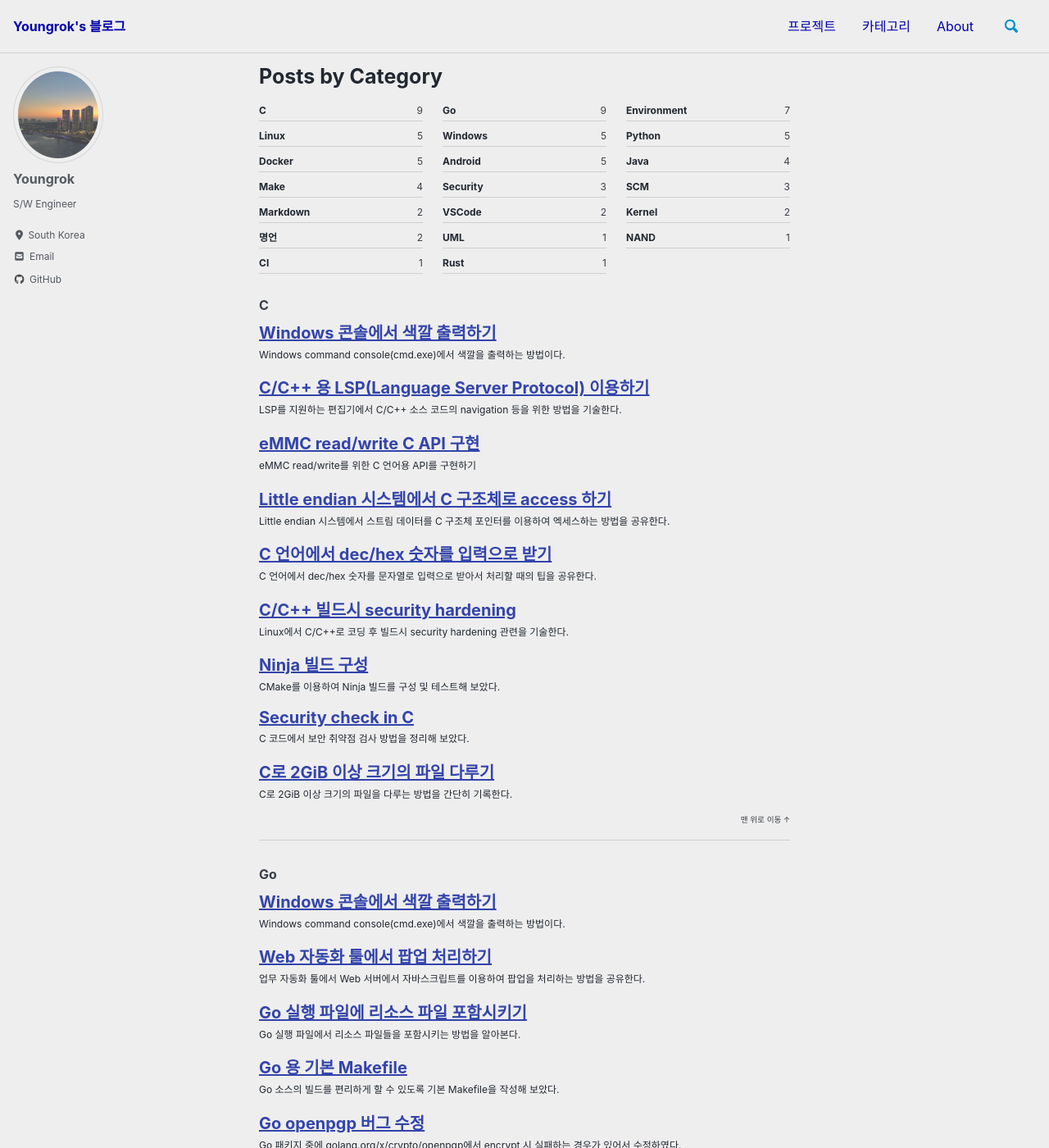
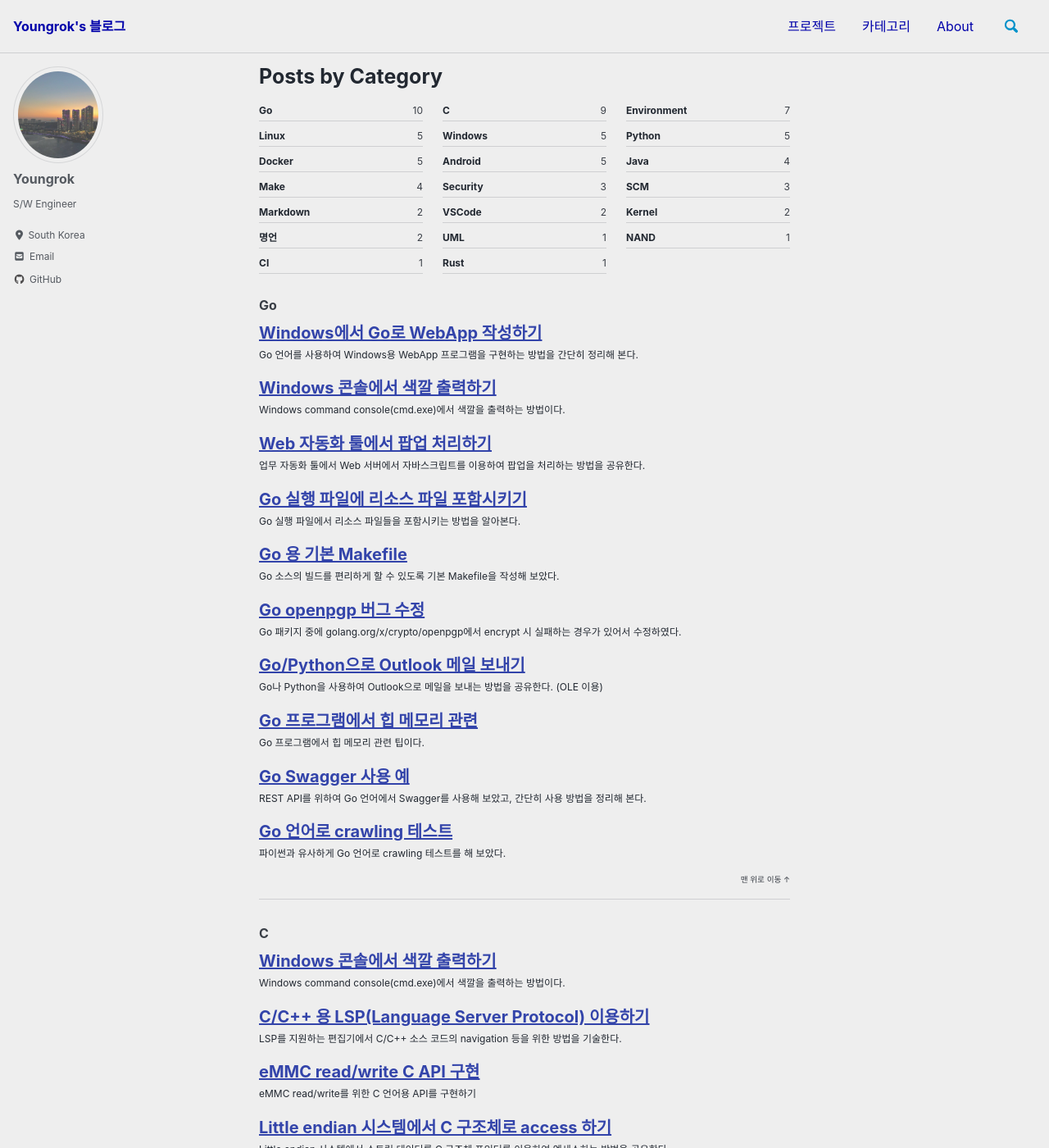
Before and after one commit to yrpark99/yrpark99.github.io, a Jekyll site: the page built from _pages/category-archive.md, in a window 1280 px wide and 1400 px high. Shown: the whole window at 82% size. Built offline with Jekyll 4.4.1, drawn with Linux system fonts in a browser that asks for light colours; cached includes are drawn as plain includes; nearby versions of some CDN libraries; some web fonts are replaced; some of the changed text lies outside the part shown.

Commit message:
Add Go WebView2 post

````diff
--- a/_posts/2022-08-02-doxygen_config.md
+++ b/_posts/2022-08-02-doxygen_config.md
@@ -1,11 +1,11 @@
 ---
-title: "Doxygen config 파일을 저장소에서 관리하는 방안"
+title: "Doxygen config 파일을 저장소에서 관리하는 방법"
 category: [Environment]
 toc: true
 toc_label: "이 페이지 목차"
 ---
 
-[Doxygen](https://doxygen.nl/) config 파일을 소스 저장소에서 쉽게 관리하는 방안을 제시한다.
+[Doxygen](https://doxygen.nl/) config 파일을 소스 저장소에서 쉽게 관리하는 방법을 정리한다.
 
 즉, 본 글에서는 최종 Doxygen config 파일을 소스 저장소에서 관리하는 대신에 업데이트 사항만 저장소에서 관리하는 방식을 사용할 것이다.
 
@@ -49,17 +49,19 @@ $ doxygen [configName]
 $ doxygen -u [configName]
 ```
 
-이제 이 기능을 이용하여 아래와 같은 스크립트 파일을 작성하였다. (물론 이 파일도 소스 저장소에 올려서, Doxygen 문서 생성시 간단히 이 파일만 실행하면 되게 하였다)
+이제 이 기능을 이용하여 아래와 같은 스크립트 파일을 작성하였다. (여기에서는 예제로 프로젝트용 Doxygen config 파일로 **project.doxyfile** 파일을 사용)
+(따라서 소스 저장소에는 **project.doxyfile** 파일과 아래 스크립트 파일만 올리면 되고, Doxygen 문서를 생성하려면 간단히 이 스크립트만 실행하면 됨)
 ```bash
 rm -rf html/
 cp project.doxyfile Doxyfile && doxygen -u Doxyfile && rm -f Doxyfile.bak
 doxygen Doxyfile
 ```
+> 🚩 즉, 소스 저장소에는 `Doxyfile` 파일은 올리지 않음
 
 이 방법을 사용함으로써, 기존에 전체 config 파일을 관리하던 방식 대신에 프로젝트를 위해서 설정한 값들만 관리하는 방식을 사용할 수 있게 되었다.
 
 ## Doxygen config 예제
-참고로 아래는 내가 사용한 Doxygen config 파일의 일부이다. (이런 식으로 소스 저장소에서는 아주 간단하게 설정한 정보들로만 config 파일을 운영할 수 있게 된다. 🧐)
+참고로 아래는 내가 사용한 **project.doxyfile** 파일이다. (이런 식으로 소스 저장소에서는 아주 간단하게 설정한 정보들로만 config 파일을 운영할 수 있게 되고, 이로써 Doxygen 버전 관련 문제도 해결된다. 🧐)
 ```ini
 DOXYFILE_ENCODING      = UTF-8
 PROJECT_NAME           = "Project name"
--- /dev/null
+++ b/_posts/2022-08-16-go_webview.md
@@ -0,0 +1,109 @@
+---
+title: "Windows에서 Go로 WebApp 작성하기"
+category: [Go]
+toc: true
+toc_label: "이 페이지 목차"
+---
+
+Go 언어를 사용하여 Windows용 WebApp 프로그램을 구현하는 방법을 간단히 정리해 본다.
+
+## Go WebApp 프레임워크
+여러 프레임워크가 있지만, 나는 주로 아래 프레임워크를 검토하였다.
+- [Walk](https://github.com/lxn/walk): Windows용 GUI 프레임워크이고 WebView도 지원하는데, 불행히도 WebView2가 아니라서 대부분의 최신 JavaScript가 안 되는 단점이 있다.
+- [Lorca](https://github.com/zserge/lorca): UI layer로 Chrome browser를 사용한다.
+- [webview](https://github.com/webview/webview): WebView2 바인딩 패키지로 빌드시 CGo를 사용하여 빌드 및 실행이 번거롭긴 하지만, 최신 JavaScript도 잘 동작한다.
+- [go-webview2](https://github.com/jchv/go-webview2): CGo를 사용하지 않고 순수하게 Go로 구현된 WebView2 패키지이다.
+
+## go-webview2 사용
+위에서 `Walk`는 WebView2를 지원하지 않아서 사용이 사실상 사용이 곤란하였고, `Lorca`는 자체적으로 시스템에 설치된 Chrome browser를 사용하므로 내가 원하는 방향이 아니었다.
+따라서 위의 프레임워크 중에서 남은 솔루션은 WebView2를 사용하는 프레임워크인데, [webview](https://github.com/webview/webview)는 CGo로 바인딩을 하는 것이라서 사용이 번거로웠고, [go-webview2](https://github.com/jchv/go-webview2) 패키지는 순수하게 Go로 구현되어 있어서 아주 간단하게 WebView2를 사용할 수 있었다.
+<br>
+
+[GitHub go-webview2 페이지](https://github.com/jchv/go-webview2)에 아주 간단히 웹 페이지를 띄우는 데모 코드가 있고, 실제로 빌드해서 테스트해보니 JavaScript 코드도 잘 실행되었고 팝업 윈도우도 잘 떴다. 😋
+> 그런데 이 패키지는 Windows에서 설치된 WebView2 엔진을 사용한다. WebView2는 Windows10 이상에서는 기본적으로 설치가 되어 있는 상태이지만, 미설치 되었거나 Windows7과 같이 WebView2가 디폴트로 미설치된 시스템의 경우에는 [Microsoft WebView2 runtime](https://developer.microsoft.com/en-us/microsoft-edge/webview2/)을 수동으로 설치해 주어야 한다.
+
+## 내 go-webview2 테스트 예
+아래는 내가 테스트로 작성한 네이버 로그인 페이지을 열고 ID/PW를 세팅하는 코드이다.
+```go
+package main
+
+import (
+    "fmt"
+
+    "github.com/jchv/go-webview2"
+)
+
+var w webview2.WebView
+
+func main() {
+    w = webview2.NewWithOptions(webview2.WebViewOptions{
+        Debug:     false,
+        AutoFocus: true,
+        WindowOptions: webview2.WindowOptions{
+            Title:  "GoWebView2 Example",
+            Width:  1024,
+            Height: 768,
+            IconId: 2,
+            Center: true,
+        },
+    })
+    if w == nil {
+        fmt.Println("Failed to load webview2.")
+        return
+    }
+    defer w.Destroy()
+
+    // 웹페이지가 로드되면 pageLoaded()을 호출한다.
+    w.Init("window.addEventListener('load', function(event) {pageLoaded(location.href);})")
+    // pageLoaded() 함수를 onPageLoaded()에 바인딩 시킨다.
+    w.Bind("pageLoaded", onPageLoaded)
+
+    // 네이버 로그인 페이지를 로드한다.
+    w.Navigate("https://nid.naver.com/nidlogin.login")
+    w.Run()
+}
+
+// 웹페이지가 로드되면 호출된다. 테스트로 ID/PW를 세팅한다.
+func onPageLoaded(url string) {
+    fmt.Println("onPageLoaded():", url)
+    w.Eval("document.querySelector('#id').value = 'your_id'")
+    w.Eval("document.querySelector('#pw').value = 'your_password'")
+}
+```
+위 코드에서 보듯이 JavaScript 코드 실행과 바인딩이 잘 된다.
+> 참고로 브라우저 디버그가 필요한 경우에는 위의 **NewWithOptions** 함수 파라미터에서 `Debug` 값을 `true`로 변경하여 빌드하고 실행한 후, F12 키를 누르면 브라우저 디버그 창이 열린다.
+
+빌드는 아래와 같이 하면 되는데, 만약에 디버깅 용도로 로그를 출력하고 싶으면 아래 ldflags 옵션에서 `-H=windowsgui` 내용을 빼면 된다.
+```shell
+C:\>go build -ldflags "-s -H=windowsgui"
+```
+
+## WebApp 아이콘 설정
+참고로 이 WebApp의 아이콘을 세팅하고 싶으면 [rsrc](https://github.com/akavel/rsrc) 패키지를 이용할 수 있다.
+먼저 아래와 같이 `rsrc` 패키지를 설치한다.
+```shell
+C:\>go get github.com/akavel/rsrc
+```
+
+아래와 같이 `app.manifest` 파일을 작성한다.
+```xml
+<?xml version="1.0" encoding="UTF-8" standalone="yes"?>
+<assembly xmlns="urn:schemas-microsoft-com:asm.v1" manifestVersion="1.0">
+    <assemblyIdentity version="1.0.0.0" processorArchitecture="*" name="App" type="win32"/>
+    <dependency>
+        <dependentAssembly>
+            <assemblyIdentity type="win32" name="Microsoft.Windows.Common-Controls" version="6.0.0.0" processorArchitecture="*" publicKeyToken="6595b64144ccf1df" language="*"/>
+        </dependentAssembly>
+    </dependency>
+</assembly>
+```
+
+이제 아래와 같이 실행하면 **app.manifest** 파일과 **app.ico** 파일을 사용하여 **rsrc.syso** 파일을 생성한다.
+```shell
+C:\>rsrc -manifest app.manifest -ico app.ico -o rsrc.syso
+```
+
+위와 같이 실행하여 **rsrc.syso** 파일이 생성되었으면 (사실상 파일 이름은 관계없음), 다시 `go build`를 실행하면 실행 파일에 app.ico 아이콘이 표시된다.
+
+## 결론
+Windows WebApp이 필요하여 여러 방법들을 찾아보다가, go-webview2 패키지를 이용하여 방법이 괜찮아 보여서 간단히 기록하였다.
````
